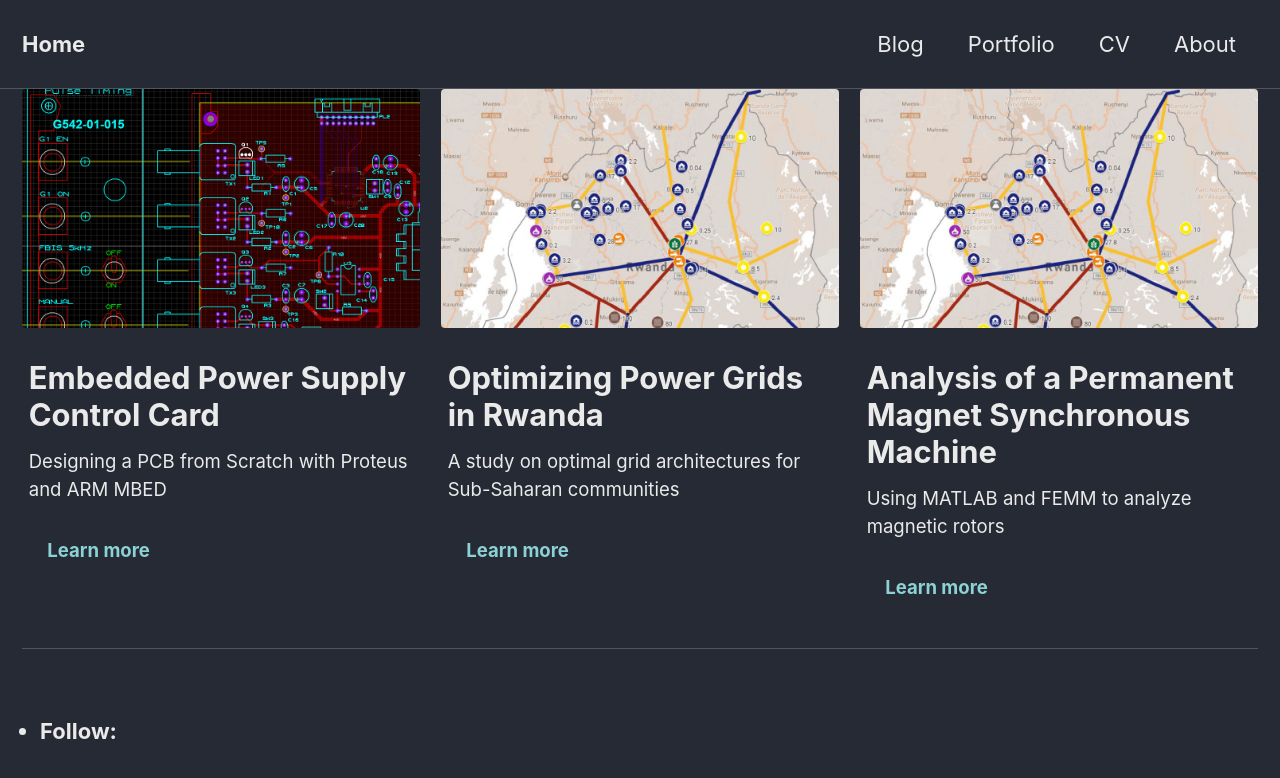
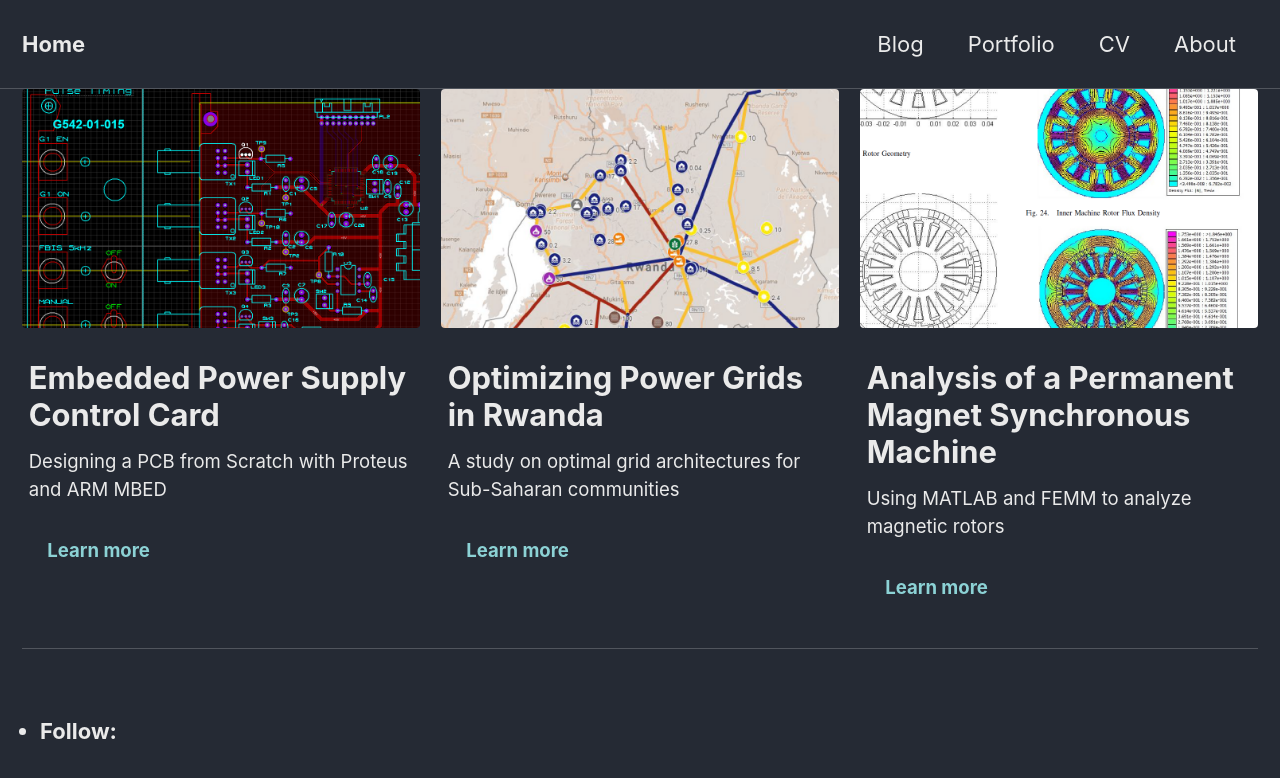
Before and after one commit to mdwcrft/mdwcrft.github.io, a Jekyll site: the page built from _pages/portfolio.md, in a window 1280 px wide. Shown: the top 778 px of the page. Built offline with Jekyll 4.4.1, drawn with Linux system fonts in a browser that asks for light colours; cached includes are drawn as plain includes; nearby versions of some CDN libraries.

Commit message:
Add 3rd portfolio post

```diff
--- a/_pages/portfolio.md
+++ b/_pages/portfolio.md
@@ -15,7 +15,7 @@ feature_row1:
     title: "Optimizing Power Grids in Rwanda"
     excerpt: "A study on optimal grid architectures for Sub-Saharan communities"
     url: "/portfolio/optimizing-power-grids"
-  - image_path: /assets/images/p2-cover.png
+  - image_path: /assets/images/p3-cover.png
     title: "Analysis of a Permanent Magnet Synchronous Machine"
     alt: "Analysis of a Permanent Magnet Synchronous Machine"
     excerpt: "Using MATLAB and FEMM to analyze magnetic rotors"
```
